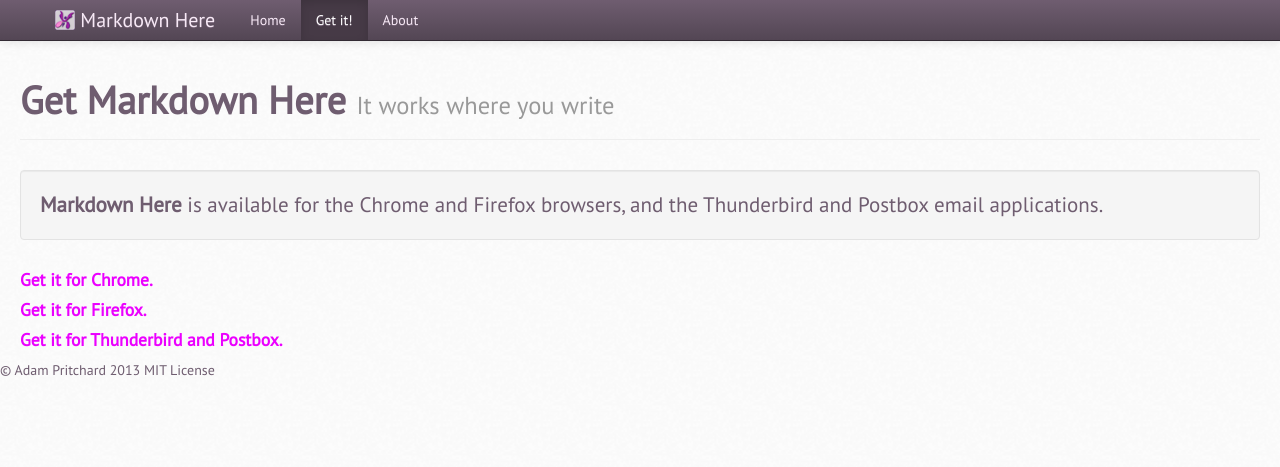
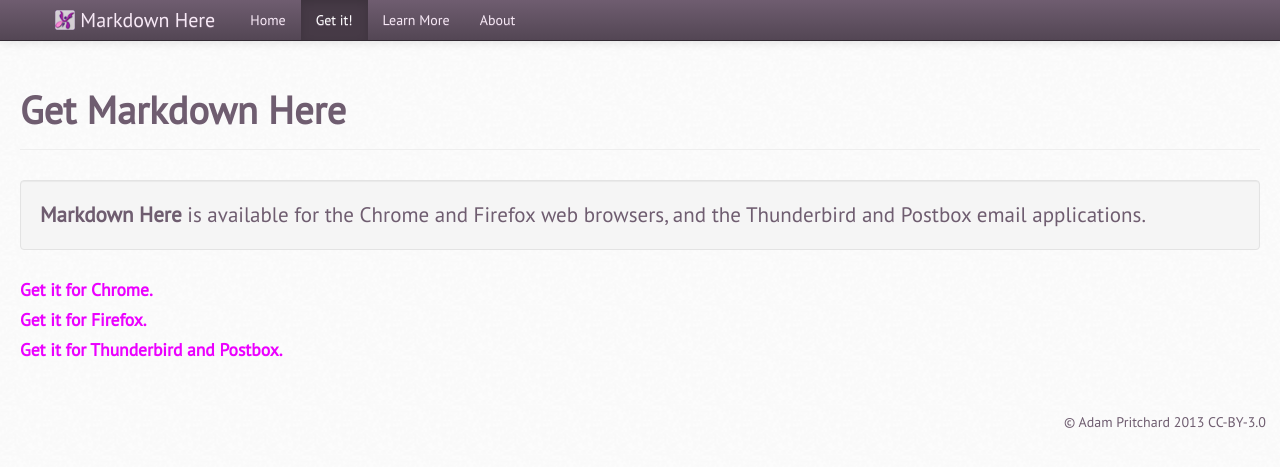
Before and after one commit to adam-p/markdown-here, a Jekyll site: the page built from get.html, in a window 1280 px wide. Shown: the top 467 px of the page. Built offline with Jekyll 4.4.1, drawn with Linux system fonts in a browser that asks for light colours; nearby versions of some CDN libraries.

```diff
--- a/_includes/footer.html
+++ b/_includes/footer.html
@@ -1,7 +1,7 @@
   </div> <!-- /container -->
 
-  <footer>
-      <p>&copy; Adam Pritchard 2013 MIT License</p>
+  <footer class="text-right">
+      <p>&copy; Adam Pritchard 2013 CC-BY-3.0</p>
   </footer>
 
   <script src="//ajax.googleapis.com/ajax/libs/jquery/1.9.1/jquery.min.js"></script>
--- a/_includes/header.html
+++ b/_includes/header.html
@@ -10,6 +10,7 @@
   <meta name="description" content="">
   <meta name="viewport" content="width=device-width">
 
+  <link rel="icon" type="image/png" href="favicon.png" />
   <link rel="stylesheet" href="css/bootstrap.min.css">
   <link rel="stylesheet" href="css/font-awesome.min.css">
 
--- a/_includes/nav.html
+++ b/_includes/nav.html
@@ -11,7 +11,8 @@
         <ul class="nav">
           <li><a href="index.html">Home</a></li>
           <li><a href="get.html">Get it!</a></li>
-          <li><a href="#about">About</a></li>
+          <li><a href="features.html">Learn More</a></li>
+          <li><a href="about.html">About</a></li>
         </ul>
       </div><!--/.nav-collapse -->
     </div>
--- a/css/main.css
+++ b/css/main.css
@@ -74,3 +74,7 @@ pre code {
   border: 1px solid #CCC;
   padding: 0.5em 0.7em;
 }
+
+footer {
+  margin: 3em 1em 1em 1em;
+}
--- a/get.html
+++ b/get.html
@@ -2,14 +2,16 @@
 layout: mainpage
 ---
 
-<div class="page-header">
-  <h1>Get Markdown Here <small>It works where you write</small></h1>
+<div class="row-fluid">
+  <div class="span12 page-header">
+    <h1>Get Markdown Here</h1>
+  </div>
 </div>
 
 <div class="row-fluid">
   <div class="span12">
     <p class="lead well">
-      <b>Markdown Here</b> is available for the Chrome and Firefox browsers, and the Thunderbird and Postbox email applications.
+      <b>Markdown Here</b> is available for the Chrome and Firefox web browsers, and the Thunderbird and Postbox email applications.
     </p>
   </div>
 </div>
```
Also changed, not shown: other parts of _includes/footer.html (+1 -1 lines), about.html (added, +46 -0 lines), features.html (added, +17 -0 lines), favicon.png (added).
